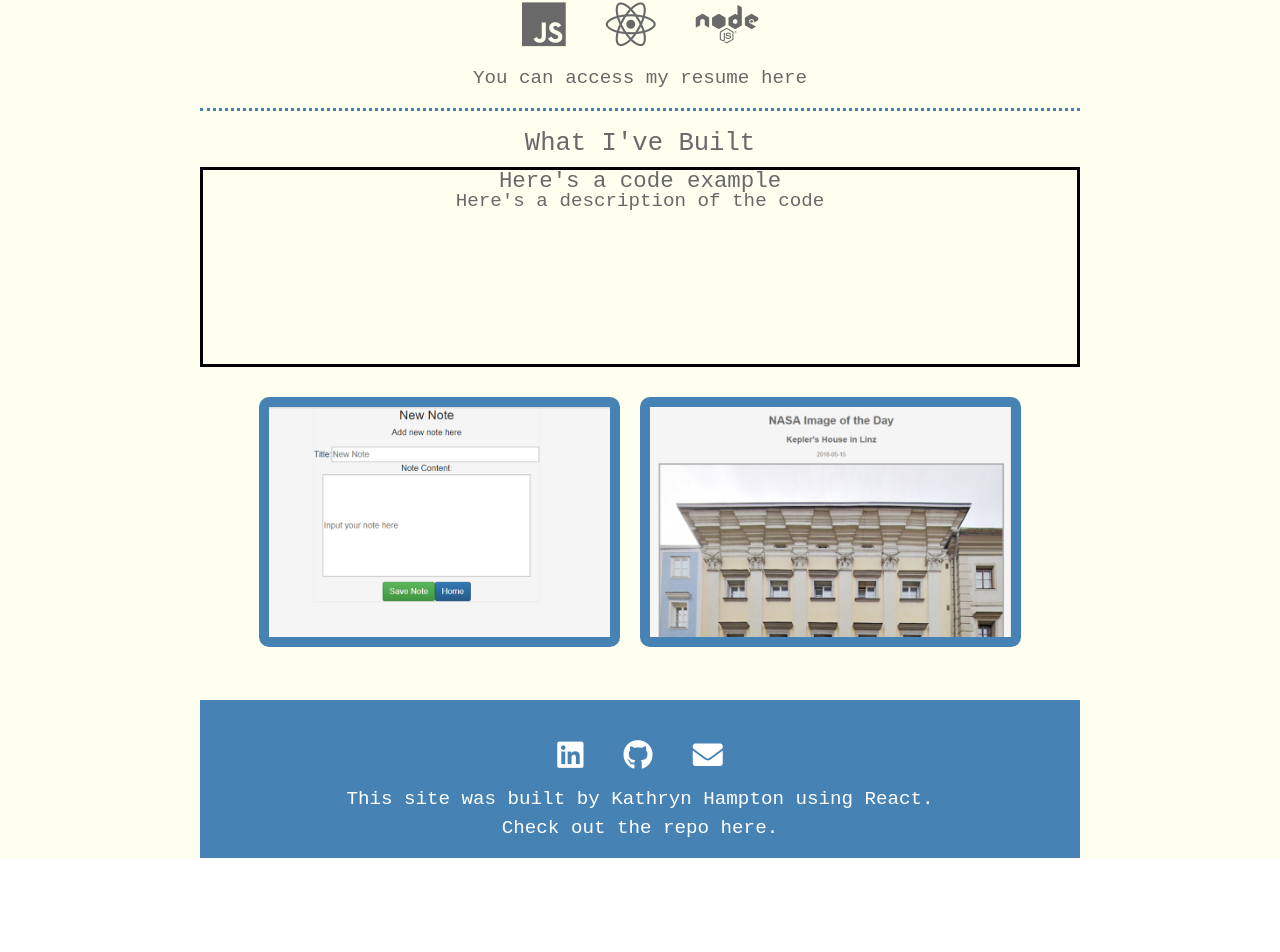
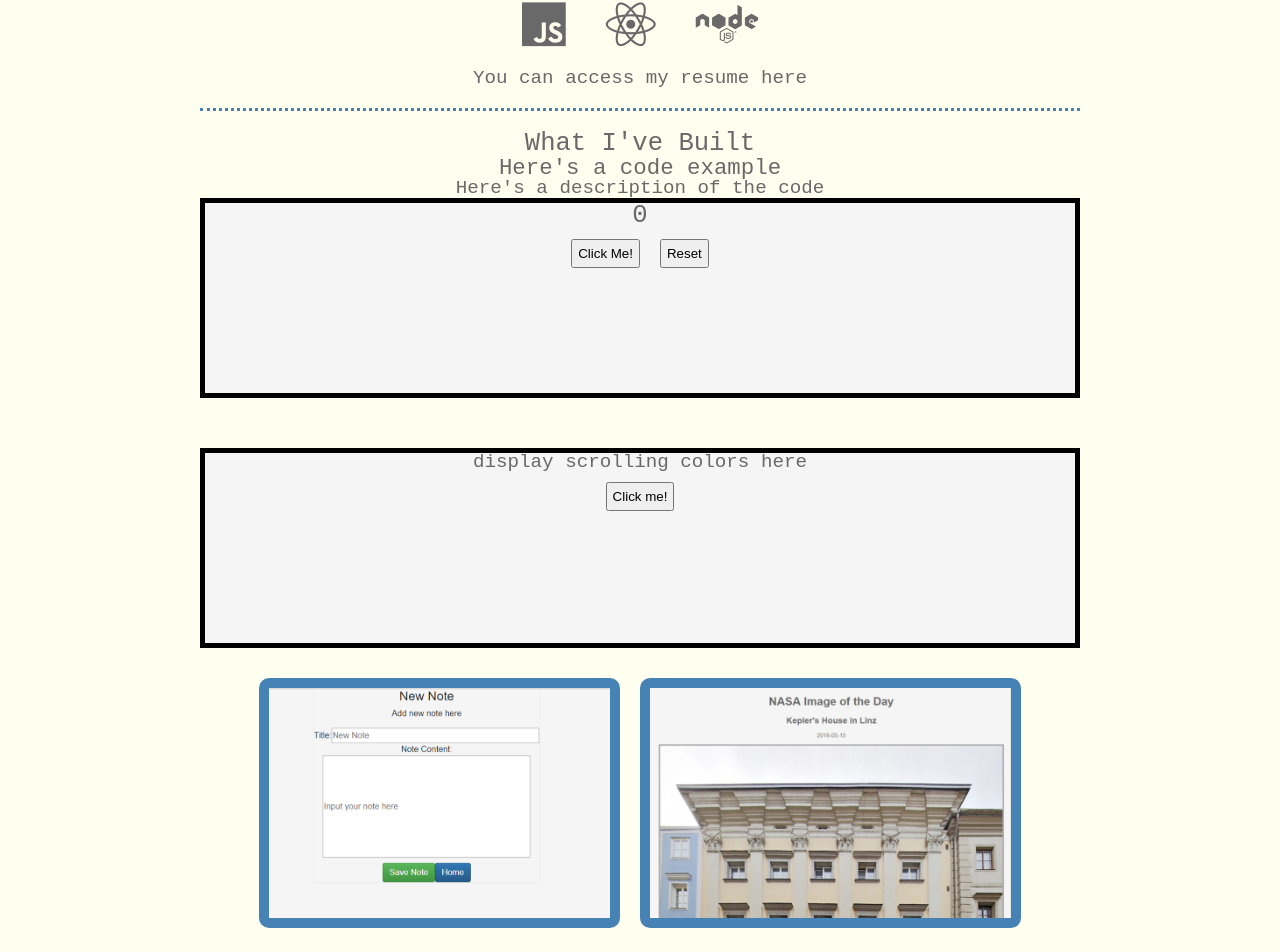
Before and after one commit to khamp19/personal-site, a React (Create React App) app: page / in a window 1280 px wide. Shown: the part 1002-1954 px from the top of the page. Before the commit the page ends 1860 px from the top, so only its background shows below. Built offline with nearby package versions, Linux system fonts and the light colour scheme.

Commit message:
added code_example code

```diff
--- a/src/components/about.js
+++ b/src/components/about.js
@@ -34,6 +34,7 @@ class About extends Component {
             <li><i class="fab fa-node fa-5x" /></li>
           </ul>
         </div>
+        {/* fix resume once approved */}
         <div className="res">
           <p>You can access my resume <a href="https://drive.google.com/open?id=18Wxkeod-XOgIxloaNerQ0UM_SVhBJnnc" target="_blank" rel="noopener noreferrer">
              here</a>
--- a/src/components/codeExample.css
+++ b/src/components/codeExample.css
@@ -1,5 +1,30 @@
-.example {
+/* .example {
     height: 200px;
     border: 3px solid black;
     margin-top: 10px;
+} */
+
+/* .App {
+  font-family: sans-serif;
+  text-align: center;
+  box-sizing: border-box;
+} */
+
+button {
+  margin: 10px;
+  padding: 5px;
 }
+
+.counter {
+  height: 200px;
+  width: auto;
+  border: 5px solid black;
+  margin-bottom: 50px;
+  background: whitesmoke;
+}
+
+.bonus {
+  height: 200px;
+  width: auto;
+  border: 5px solid black;
+}
--- a/src/components/code_example.js
+++ b/src/components/code_example.js
@@ -1,15 +1,118 @@
 import React, { Component } from 'react';
 import './codeExample.css'
 
+
+const primes = [2, 3, 5, 7, 11, 13, 17, 19, 23, 29, 31, 37, 41, 43, 47, 53, 59, 61, 67, 71, 73, 79, 83, 89, 97];
+const colorList = [];
+
 class CodeExample extends Component {
+    constructor() {
+        super();
+        this.state = {
+            count: 0,
+            backgroundColor: {
+                backgroundColor: "whitesmoke"
+            },
+            scrollColor: {
+                backgroundColor: "whitesmoke"
+            }
+        };
+    }
+
+    addCount = () => {
+        if (this.state.count < 100) {
+            this.setState({ count: (this.state.count += 1) });
+        }
+        if (primes.includes(this.state.count)) {
+            this.setState({
+                backgroundColor: {
+                    backgroundColor: "blue",
+                    color: "white"
+                }
+            });
+        } else if (this.state.count > 1 && this.state.count % 10 === 0) {
+            this.setState({
+                backgroundColor: {
+                    boxShadow: "10px 5px steelblue",
+                    width: "200px",
+                    borderRadius: "50%"
+                }
+            });
+        } else if (this.state.count % 5 === 3) {
+            this.setState({
+                backgroundColor: {
+                    backgroundColor: "green",
+                    color: "white"
+                }
+            });
+        } else {
+            this.setState({
+                backgroundColor: {
+                    backgroundColor: "whitesmoke",
+                    color: "black"
+                }
+            });
+        }
+    };
+
+    resetCount = () => {
+        this.setState({
+            count: 0,
+            backgroundColor: {
+                backgroundColor: "whitesmoke",
+                width: "auto"
+            }
+        });
+    };
+
+    addToBackground = () => {
+        colorList.push(this.state.backgroundColor);
+    };
+
+    displayColors = () => {
+        if (colorList.length > 0) {
+            for (let i = 0; i < colorList.length; i++) {
+                this.state.scrollColor = colorList[i];
+                this.setState({ scrollColor: this.state.scrollColor });
+            }
+        }
+    };
+
+    // resetScrollColor
+
     render () {
         return (
             <div className="example">
                 <h3>Here's a code example</h3>
                 <p>Here's a description of the code</p>
+                <div className="exampleCode">
+                    {/*<h1>Hello College Vine</h1>*/}
+                    <div className="counter" style={this.state.backgroundColor}>
+                        <h2>{this.state.count}</h2>
+                        <button onClick={() => {this.addCount(); this.addToBackground();}}>Click Me!</button>
+                        <button onClick={this.resetCount}>Reset</button>
+                    </div>
+                    <div className="bonus" style={this.state.scrollColor}>
+                        <p>display scrolling colors here</p>
+                        <button onClick={this.displayColors}>Click me!</button>
+                        {/*<button onClick={this.resetScrollColor}>Reset</button>*/}
+                    </div>
+                </div>
             </div>
         )
     }
 }
 
 export default CodeExample;
+
+
+
+
+
+
+
+//     render() {
+//         return (
+
+
+// render(<App />, document.getElementById("root"));
--- a/src/components/projects.css
+++ b/src/components/projects.css
@@ -1,4 +1,3 @@
-
 .projects {
   padding: 20px;
   display: flex;
```
Also changed, not shown: 1 other file (tests, documents, lock files or other folders).
